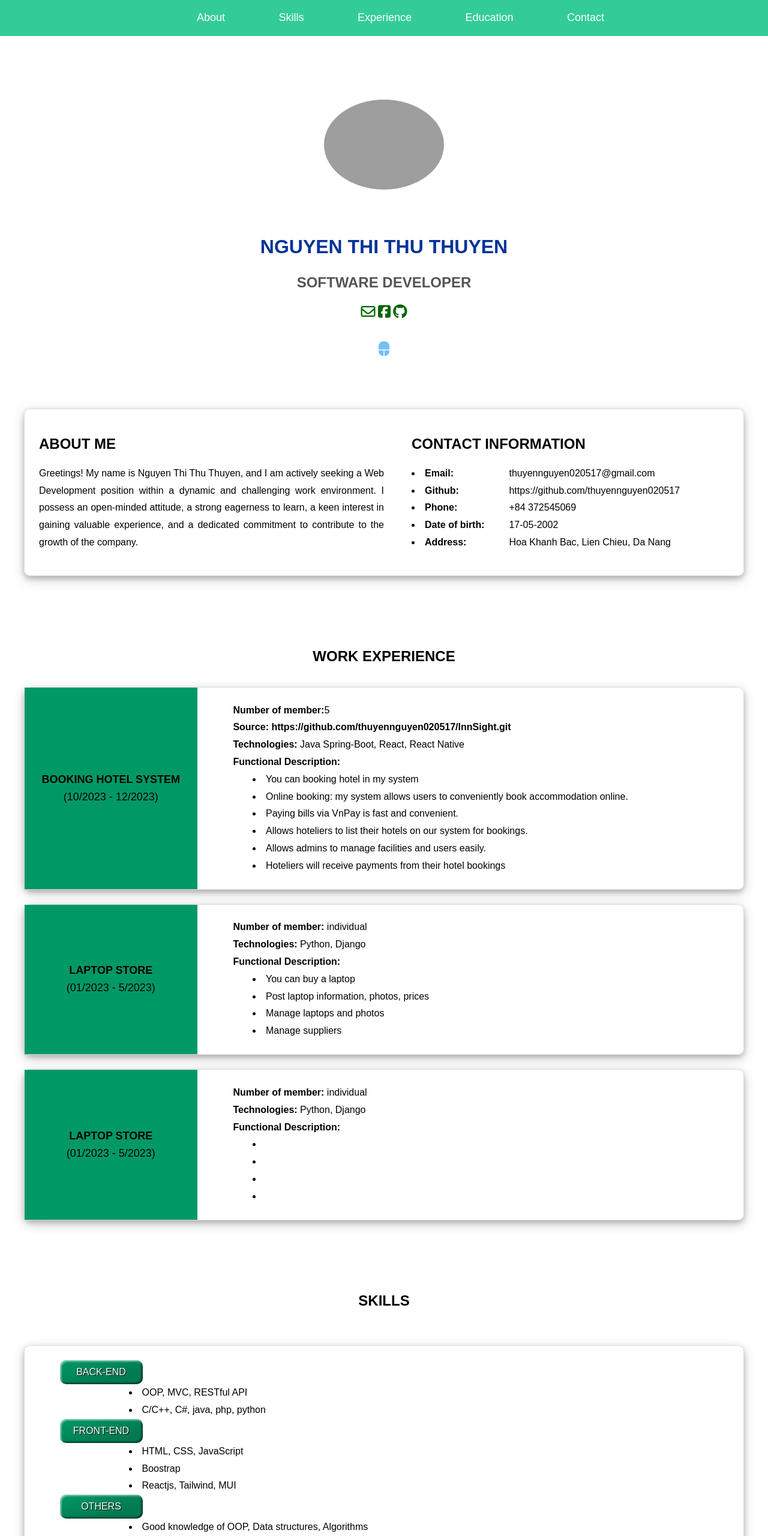
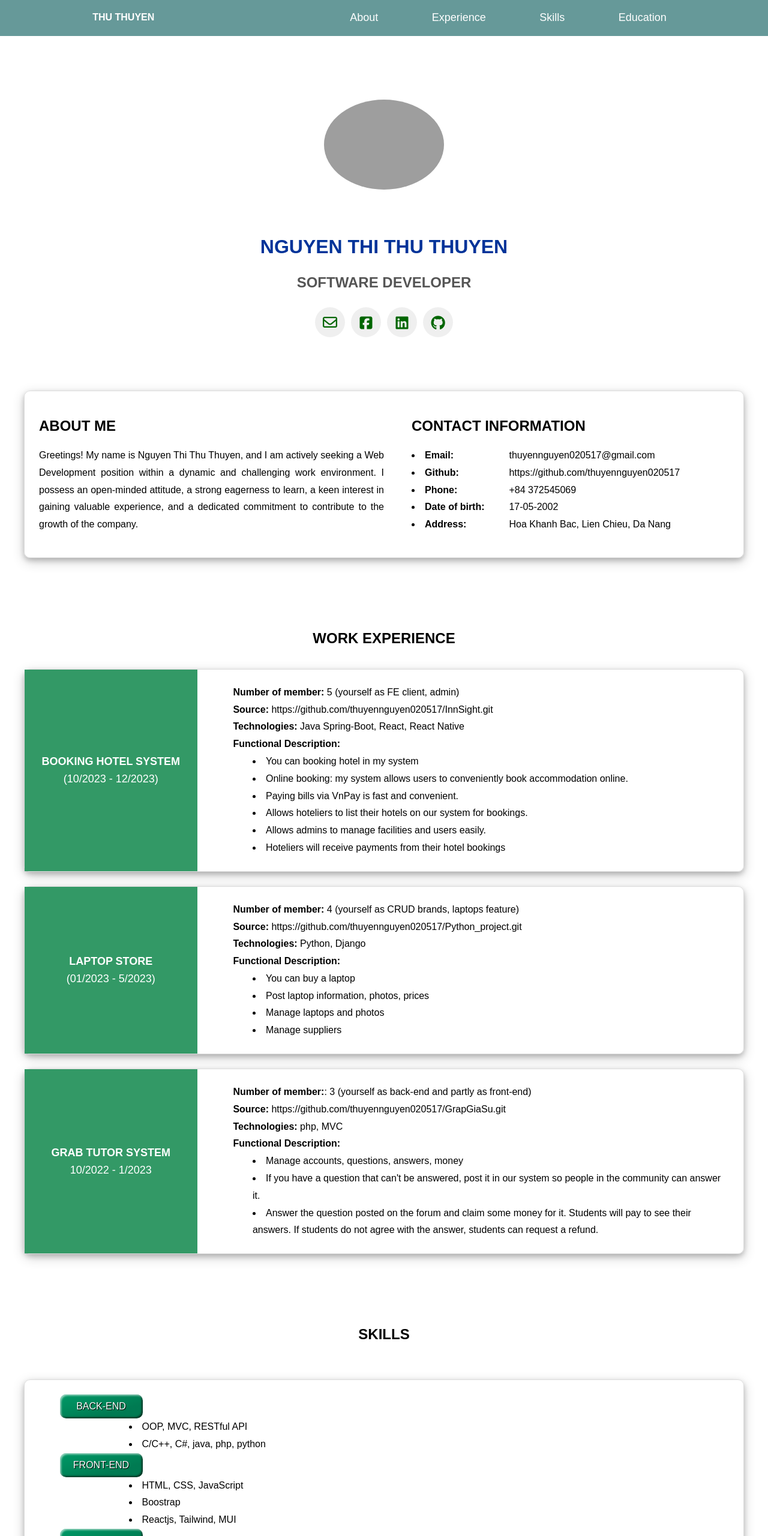
Before and after one commit to dtvn-training/2024-DN-NguyenThiThuThuyen-CV, a plain HTML site: page index.html in a window 1280 px wide. Shown: the top 2560 px of the page at 60% size. Drawn offline with Linux system fonts and the light colour scheme; grey boxes are pictures that could not be loaded.

Commit message:
completely and wait review

```diff
--- a/index.html
+++ b/index.html
@@ -3,8 +3,6 @@
   <head>
     <meta charset="UTF-8" />
     <title>My_Resume</title>
-    <meta name="author" content="Fly Nerd" />
-    <!-- <link rel="icon" href="./img/favicon.ico" /> -->
     <meta name="viewport" content="width=device-width, initial-scale=1" />
     <link rel="stylesheet" href="style.css" />
     <link
@@ -17,23 +15,21 @@
   </head>
 
   <body>
-    <header>
+    <header id="header">
       <nav class="navbar">
+        <a class="lable-name" href="#header">THU THUYEN</a>
         <ul class="navbar-nav" id="navigation">
           <li class="nav-item">
             <a class="nav-link" href="#about">About</a>
           </li>
           <li class="nav-item">
+            <a class="nav-link" href="#experience">Experience</a>
+          </li>
+          <li class="nav-item">
             <a class="nav-link" href="#skill">Skills</a>
           </li>
           <li class="nav-item">
-            <a class="nav-link" href="#experience">Experience</a>
-          </li>
-          <li class="nav-item">
             <a class="nav-link" href="#education">Education</a>
-          </li>
-          <li class="nav-item">
-            <a class="nav-link" href="#contact">Contact</a>
           </li>
         </ul>
       </nav>
@@ -42,6 +38,8 @@
       </div>
       <h1>Nguyen Thi Thu Thuyen</h1>
       <h2>SOFTWARE DEVELOPER</h2>
+
+    </header>
     <div class="icon">
       <a
         href="https://mail.google.com/mail/u/0/#inbox?compose=GTvVlcSHwQXjLXmTgPlrVJSqXWrXgfvQFMjHwQwjrCKjgSmvrDFMknvjVMhzdtQfhwqxfnFrNfgrL"
@@ -56,6 +54,9 @@
           style="color: #006600"
         ></i>
       </a>
+      <a href="https://www.linkedin.com/in/nguy%E1%BB%85n-th%E1%BB%8B-thu-thuy%C3%AAn-2420b5275/" target="_blank">
+        <i class="fa-brands fa-linkedin fa-xl" style="color: #006600;"></i>
+      </a>
       <a href="https://github.com/thuyennguyen020517" target="_blank">
         <i
           class="fa-brands fa-github fa-xl rotate-icon"
@@ -63,15 +64,9 @@
         ></i>
       </a>
     </div>
-      <div class="icon-mouse">
-        <i
-          class="fa-solid fa-computer-mouse fa-rotate-180 fa-xl"
-          style="color: #74c0fc"
-        ></i>
-      </div>
-    </header>
     <main>
-      <div class="frame" id="about">
+      <div class="section-padding" id="about"></div>
+      <div class="frame">
         <div class="container">
           <div class="column-left">
             <h2>ABOUT ME</h2>
@@ -94,7 +89,7 @@
                 <li>Date of birth:</li>
                 <li>Address:</li>
               </div>
-              <div>
+              <div class="info-contact">
                 <div>thuyennguyen020517@gmail.com</div>
                 <div>https://github.com/thuyennguyen020517</div>
                 <div>+84 372545069</div>
@@ -106,15 +101,18 @@
         </div>
       </div>
 
-      <h2 class="lable-subject" id="experience">WORK EXPERIENCE</h2>
+      <div id="experience"></div>
+      <h2 class="lable-subject">WORK EXPERIENCE</h2>
       <div class="row">
         <div class="col-name">
           <b>BOOKING HOTEL SYSTEM</b>
           <div>(10/2023 - 12/2023)</div>
         </div>
         <div class="col-detail">
-          <div><b>Number of member:</b>5</div>
-          <b>Source: https://github.com/thuyennguyen020517/InnSight.git</b>
+          <div><b>Number of member: </b>5 (yourself as FE client, admin)</div>
+          <a href="https://github.com/thuyennguyen020517/InnSight.git" target="_blank">
+            <b>Source:</b> https://github.com/thuyennguyen020517/InnSight.git
+          </a>
           <div><b>Technologies:</b> Java Spring-Boot, React, React Native</div>
           <div><b>Functional Description:</b></div>
           <div class="description">
@@ -138,7 +136,10 @@
           <div>(01/2023 - 5/2023)</div>
         </div>
         <div class="col-detail">
-          <div><b>Number of member:</b> individual</div>
+          <div><b>Number of member:</b> 4 (yourself as CRUD brands, laptops feature)</div>
+          <a href="https://github.com/thuyennguyen020517/Python_project.git" target="_blank">
+            <b>Source:</b> https://github.com/thuyennguyen020517/Python_project.git
+          </a>
           <div><b>Technologies:</b> Python, Django</div>
           <div><b>Functional Description:</b></div>
           <div class="description">
@@ -151,23 +152,27 @@
       </div>
       <div class="row">
         <div class="col-name">
-          <b>LAPTOP STORE</b>
-          <div>(01/2023 - 5/2023)</div>
+          <b>GRAB TUTOR SYSTEM</b>
+          <div>10/2022 - 1/2023</div>
         </div>
         <div class="col-detail">
-          <div><b>Number of member:</b> individual</div>
-          <div><b>Technologies:</b> Python, Django</div>
+          <div><b>Number of member:</b>: 3 (yourself as back-end and partly as front-end)</div>
+          <a href="https://github.com/thuyennguyen020517" target="_blank">
+            <b>Source:</b> https://github.com/thuyennguyen020517/GrapGiaSu.git
+          </a>
+          <div><b>Technologies:</b> php, MVC</div>
           <div><b>Functional Description:</b></div>
           <div class="description">
-            <li></li>
-            <li></li>
-            <li></li>
-            <li></li>
+            <li>Manage accounts, questions, answers, money</li>
+            <li>If you have a question that can't be answered, post it in our system so people in the community can answer it.</li>
+            <li>Answer the question posted on the forum and claim some money for it. Students will pay to see their answers.
+              If students do not agree with the answer, students can request a refund.</li>
           </div>
         </div>
       </div>
 
-      <h2 class="lable-subject" id="skill">SKILLS</h2>
+      <div id="skill"></div>
+      <h2 class="lable-subject" >SKILLS</h2>
       <div class="frame">
         <div class="styled">BACK-END</div>
         <nav class="item-skill">
@@ -187,6 +192,8 @@
           <li>Can read English document</li>
         </nav>
       </div>
+
+      <div id="education"></div>
       <div class="frame">
         <h2>EDUCATION</h2>
         <section>
@@ -206,6 +213,33 @@
         </section>
       </div>
     </main>
-    <footer></footer>
+    <footer>
+      <h3>NGUYEN THI THU THUYEN</h3>
+      <div>SOFTWARE DEVELOPER</div>
+      <div class="icon">
+        <a
+          href="https://mail.google.com/mail/u/0/#inbox?compose=GTvVlcSHwQXjLXmTgPlrVJSqXWrXgfvQFMjHwQwjrCKjgSmvrDFMknvjVMhzdtQfhwqxfnFrNfgrL"
+          target="_blank"
+          rel="noopener noreferrer"
+        >
+          <i class="fa-regular fa-envelope fa-lg" style="color: #006600"></i>
+        </a>
+        <a href="https://www.facebook.com/nttthuyenn" target="_blank">
+          <i
+            class="fa-brands fa-square-facebook fa-lg"
+            style="color: #006600"
+          ></i>
+        </a>
+        <a href="https://www.linkedin.com/in/nguy%E1%BB%85n-th%E1%BB%8B-thu-thuy%C3%AAn-2420b5275/" target="_blank">
+          <i class="fa-brands fa-linkedin fa-lg" style="color: #006600;"></i>
+        </a>
+        <a href="https://github.com/thuyennguyen020517" target="_blank">
+          <i
+            class="fa-brands fa-github fa-lg rotate-icon"
+            style="color: #006600"
+          ></i>
+        </a>
+      </div>
+    </footer>
   </body>
 </html>
--- a/style.css
+++ b/style.css
@@ -6,13 +6,13 @@ body {
   font-size: 16px;
   line-height: 1.8em;
   scroll-behavior: smooth;
+  min-width: 700px;
 }
 
 a {
-  color: #1c9c94;
+  color: #000;
   text-decoration: none;
 }
-
 a:hover {
   opacity: 0.5;
 }
@@ -31,9 +31,13 @@ main,
 footer {
   margin: 0 auto;
 }
-
+.lable-name{
+  margin-right: 20%;
+  font-weight: bold ;
+  color: #fff;
+}
 .navbar {
-  background-color: #33cc99;
+  background-color: #669999;
   padding: 15px 0;
   position: fixed;
   width: 100%;
@@ -66,7 +70,7 @@ footer {
 }
 
 .nav-link:hover {
-  color: #f8f9fa;
+  border: 1 solid #dddddd;
 }
 
 header {
@@ -104,17 +108,29 @@ h1 {
   color: #003399;
 }
 
-h3 {
-  text-transform: uppercase;
-}
 header h2 {
   color: #555;
 }
 .icon {
-  margin: 1.5% auto;
+  display: flex;
+  justify-content: center;
+  align-items: center;
 }
-.icon-mouse {
-  margin-top: 2.5%;
+.icon a {
+  display: flex;
+  justify-content: center;
+  align-items: center;
+  width: 50px;
+  height: 50px;
+  border-radius: 50%;
+  margin: 5px;
+  background-color: #EEEE;
+  transition: background-color 0.3s ease;
+  margin-top: -1.5%;
+}
+
+.icon a:hover {
+  background-color: #DDDDDD;
 }
 h3,
 h4 {
@@ -122,6 +138,9 @@ h4 {
 }
 main {
   max-width: 1200px;
+}
+.section-padding{
+  padding: 1% 0;
 }
 .frame {
   border: 1px solid #dddddd;
@@ -147,6 +166,9 @@ main {
   font-weight: bold;
   min-width: 40%;
 }
+.info-contact{
+  max-width: 100%;
+}
 .lable-subject {
   text-align: center;
   margin-bottom: 3%;
@@ -162,7 +184,7 @@ main {
 }
 .col-name {
   width: 20%;
-  background-color: #009966;
+  background-color: #339966;
   padding: 2%;
   text-align: center;
   font-size: 18px;
@@ -170,6 +192,7 @@ main {
   flex-direction: column;
   justify-content: center;
   align-items: center;
+  color: #fff;
 }
 .col-detail {
   padding: 2%;
@@ -202,7 +225,7 @@ main {
 }
 
 .styled:hover {
-  background-color: #669966;
+  background-color: #FF6666;
 }
 
 .styled:active {
@@ -215,4 +238,21 @@ main {
 }
 footer {
   text-align: center;
+  background-color: #669999;
+  padding: 0.5% 0;
 }
+footer h3 {
+  margin: 0;
+  padding: 0.5% 0;
+}
+footer .icon a {
+  display: flex;
+  justify-content: center;
+  align-items: center;
+  width: 40px;
+  height: 40px;
+  border-radius: 50%;
+  margin: 5px;
+  background-color: #EEEE;
+  transition: background-color 0.3s ease;
+}
```
Lines whose indentation alone changed are shown as unchanged.
